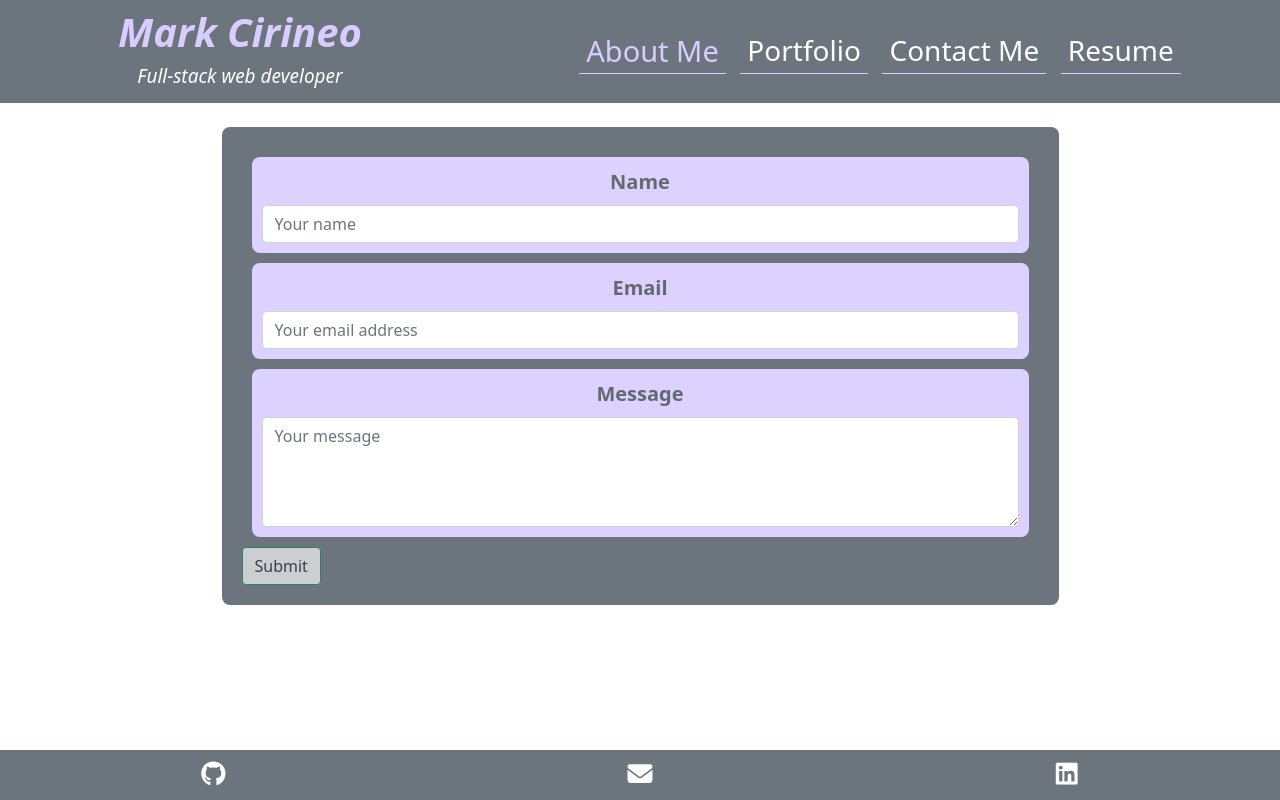
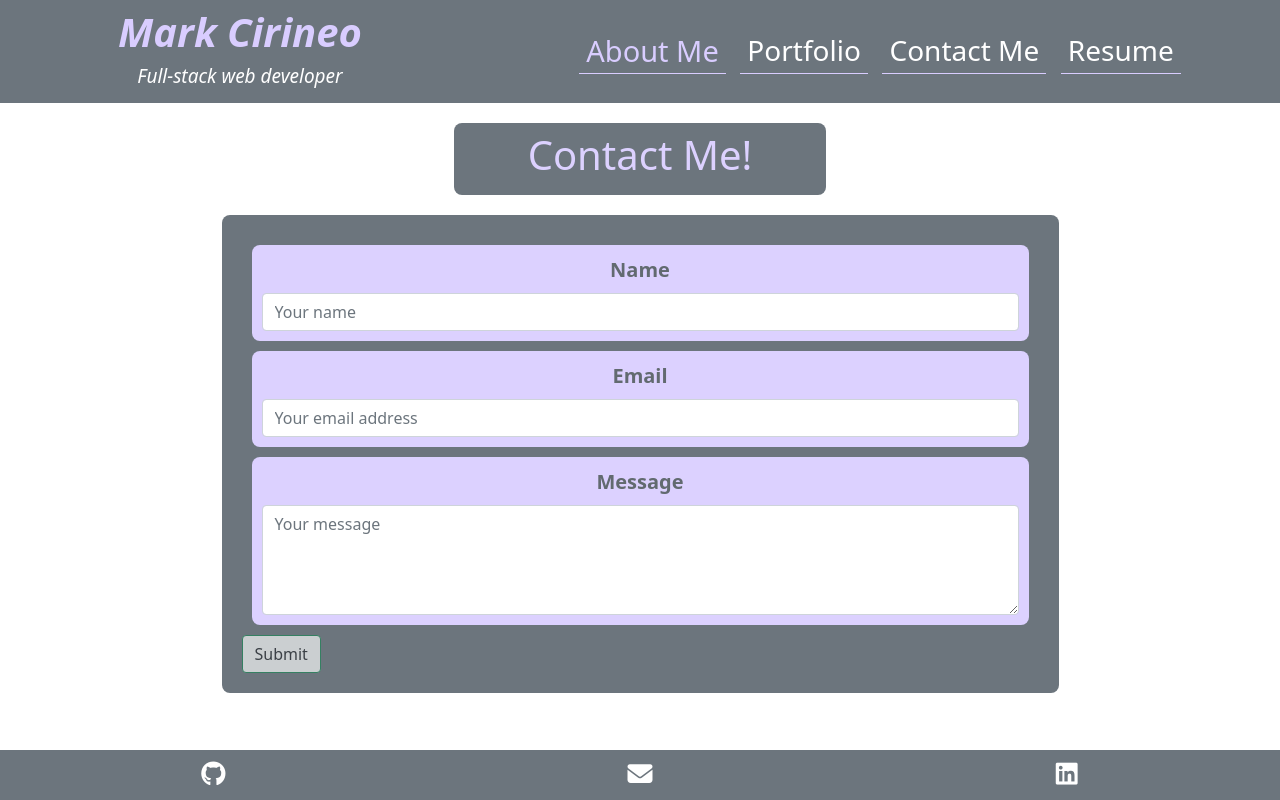
Before and after one commit to MarkCirineo/react-portfolio, a React (Create React App) app: page /#/contact-me in a window 1280 px wide. Built offline with nearby package versions, Linux system fonts and the light colour scheme; no server answers.

Commit message:
added styling to the contact me header

```diff
--- a/src/components/pages/contact-me/contact-me.css
+++ b/src/components/pages/contact-me/contact-me.css
@@ -3,19 +3,16 @@
     text-decoration: none !important;
 }
 
-h4 a {
-    color: #936fff;
-    text-decoration: none;
-}
-
-h4 {
-    color: #660fa0;
-}
-
 .contact-me-div {
     padding: 20px;
     border-radius: 8px;
-    /* color: #626a70; */
+}
+
+.contact-me-header {
+    color: #dcd1ff;
+    padding: 8px;
+    margin: 4px 0 20px;
+    border-radius: 8px;
 }
 
 .form-group {
--- a/src/components/pages/contact-me/contact-me.js
+++ b/src/components/pages/contact-me/contact-me.js
@@ -39,8 +39,10 @@ export default function ContactMe() {
     }
 
     return (
-        <div className="container pt-4 d-flex justify-content-center flex-column align-items-center">
-
+        <div className="container pt-3 d-flex justify-content-center flex-column align-items-center">
+            <div className="bg-secondary text-center contact-me-header col-12 col-sm-9 col-md-5 col-lg-4">
+                <h1>Contact Me!</h1>
+            </div>
             <div className="col-sm-12 col-md-9 col-12 contact-me-div bg-secondary">
                 <Form noValidate validated={validated} onSubmit={handleFormSubmit}>
                     <Alert dismissible onClose={() => setShowSuccessAlert(false)} show={showSuccessAlert} variant="success">
```
